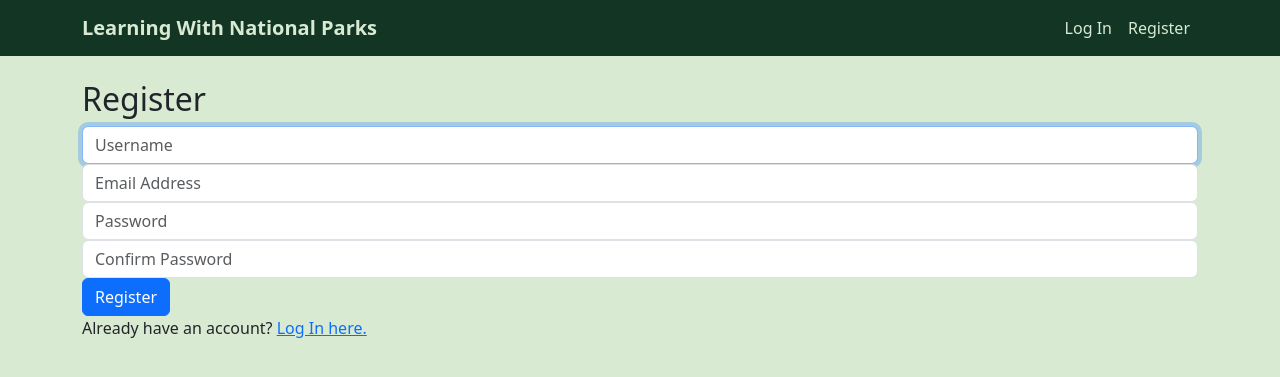
After one commit to mdhcodes/learning-with-nature, a Django app: template parks/templates/parks/register.html in a window 1280 px wide. The commit adds this page. Shown: the top 377 px of the page. Run offline with Django 3.2, Linux system fonts and the light colour scheme; the template is opened without the code that fills it, so the values that code supplies are empty.

Commit message:
Add register and login functionality

```diff
--- a/parks/static/styles.css
+++ b/parks/static/styles.css
@@ -1,3 +1,19 @@
+html,
+body {
+    background-color: #D9EAD3 !important;
+}
+
+.nav-bgc,
+.nav-bgc a,
+.nav-bgc ul {
+    background-color: #123524 !important;
+    color: #D9EAD3 !important;
+}
+
+.park-data {
+    margin-top: 5em;
+}
+
 .parks,
 .lessons {
     border-bottom: thin solid gray;
--- a/parks/templates/parks/layout.html
+++ b/parks/templates/parks/layout.html
@@ -12,8 +12,39 @@
         {% endblock script %}
     </head>
     <body>
-        <h1><a href="{% url 'index' %}">Learning With National Parks</a></h1>
-        {% block body %}
-        {% endblock body %}
+
+        <nav class="nav-bgc navbar navbar-expand-lg fixed-top">
+            <div class="container">
+                <a class="navbar-brand" href="{% url 'index' %}"><strong>Learning With National Parks</strong></a>
+                <div>
+                    <ul class="navbar-nav mr-auto">
+                        {% if user.is_authenticated %}
+                        <li class="nav-item">
+                            {% comment %} Clicking on a logo should load the index route. {% endcomment %}
+                            <a class="nav-link" href="#">Hello, {{ user.username }}</a>
+                        </li>
+                        {% endif %}
+                        {% if user.is_authenticated %}
+                            <li class="nav-item">
+                                <a class="nav-link" href="{% url 'logout' %}">Log Out</a>
+                            </li>
+                        {% else %}
+                            <li class="nav-item">
+                                <a class="nav-link" href="{% url 'login' %}">Log In</a>
+                            </li>
+                            <li class="nav-item">
+                                <a class="nav-link" href="{% url 'register' %}">Register</a>
+                            </li>
+                        {% endif %}
+                    </ul>
+                </div>
+            </div>
+        </nav>
+
+        <div class="container park-data">
+            {% comment %} <h1><a href="{% url 'index' %}">Learning With National Parks</a></h1>    {% endcomment %}
+            {% block body %}
+            {% endblock body %}
+        </div>
     </body>
 </html>
--- /dev/null
+++ b/parks/templates/parks/register.html
@@ -0,0 +1,30 @@
+{% extends "parks/layout.html" %}
+
+{% block body %}
+
+    <h2>Register</h2>
+
+    {% if message %}
+        <div class="alert alert-danger" role="alert">{{ message }}</div>
+    {% endif %}
+
+    <form action="{% url 'register' %}" method="post">
+        {% csrf_token %}
+        <div class="form-group">
+            <input class="form-control" autofocus type="text" name="username" placeholder="Username">
+        </div>
+        <div class="form-group">
+            <input class="form-control" type="email" name="email" placeholder="Email Address">
+        </div>
+        <div class="form-group">
+            <input class="form-control" type="password" name="password" placeholder="Password">
+        </div>
+        <div class="form-group">
+            <input class="form-control" type="password" name="confirmation" placeholder="Confirm Password">
+        </div>
+        <input class="btn btn-primary" type="submit" value="Register">
+    </form>
+
+    Already have an account? <a href="{% url 'login' %}">Log In here.</a>
+
+{% endblock body %}
```
Also changed, not shown: parks/templates/parks/login.html (added, +24 -0 lines), parks/urls.py (+6 -1 lines), parks/views.py (+91 -1 lines).
